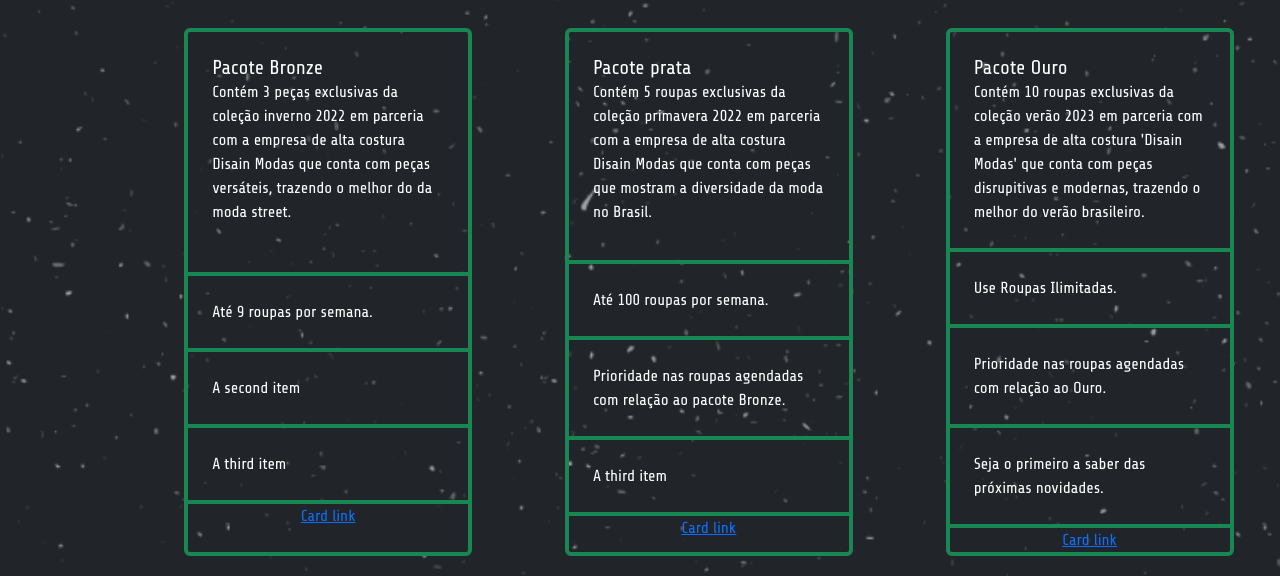
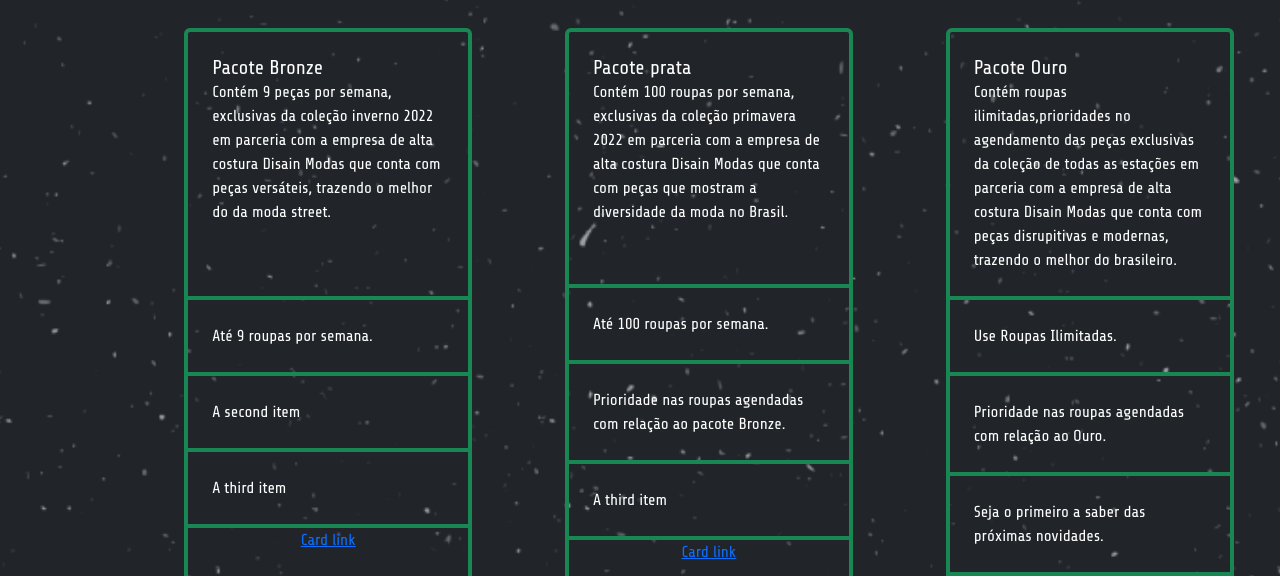
Before and after one commit to tauanealvesg/FrontEnders, a plain HTML site: page pages/servicos.html in a window 1280 px wide. Shown: the part 1274-1850 px from the top of the page. Drawn offline with nearby package versions, Linux system fonts and the light colour scheme; a script that the page names is missing.

Commit message:
Alteração dos textos

```diff
--- a/pages/servicos.html
+++ b/pages/servicos.html
@@ -131,7 +131,7 @@
         <div class="card bg-transparent border-success border border-4" style="width: 18rem;">
           <div class="card-body p-4">
             <h5 class="card-title">Pacote Bronze</h5>
-            <p class="card-text">Contém 3 peças exclusivas da coleção inverno 2022 em parceria com a empresa de alta
+            <p class="card-text">Contém 9 peças por semana, exclusivas da coleção inverno 2022 em parceria com a empresa de alta
                 costura Disain Modas que conta com peças versáteis, trazendo o melhor do
                 da moda street. </p>
           </div>
@@ -148,7 +148,7 @@
         <div class="card bg-transparent text-white border-success border-4 border" style="width: 18rem;">
           <div class="card-body p-4">
             <h5 class="card-title">Pacote prata</h5>
-            <p class="card-text"> Contém 5 roupas exclusivas da coleção primavera 2022 em parceria com a empresa de alta
+            <p class="card-text"> Contém 100 roupas por semana, exclusivas da coleção primavera 2022 em parceria com a empresa de alta
                 costura Disain Modas que conta com peças que mostram a diversidade da moda no Brasil.  </p>
           </div>
           <ul class="list-group list-group-flush">
@@ -164,9 +164,9 @@
         <div class="card bg-transparent text-white border-success border border-4" style="width: 18rem;">
           <div class="card-body p-4">
             <h5 class="card-title">Pacote Ouro</h5>
-            <p class="card-text"> Contém 10 roupas exclusivas da coleção verão 2023 em parceria com a empresa de alta
-                costura 'Disain Modas' que conta com peças disrupitivas e modernas, trazendo o melhor do
-                verão brasileiro.
+            <p class="card-text"> Contém roupas ilimitadas,prioridades no agendamento das peças exclusivas da coleção de todas as estações
+                em parceria com a empresa de alta costura Disain Modas que conta com peças disrupitivas e modernas, trazendo o melhor do
+                brasileiro.
             </p>
           </div>
           <ul class="list-group list-group-flush">
```
